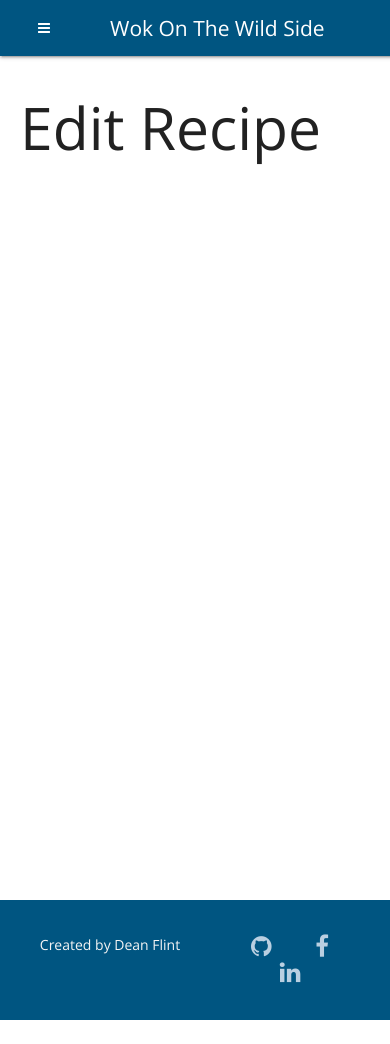
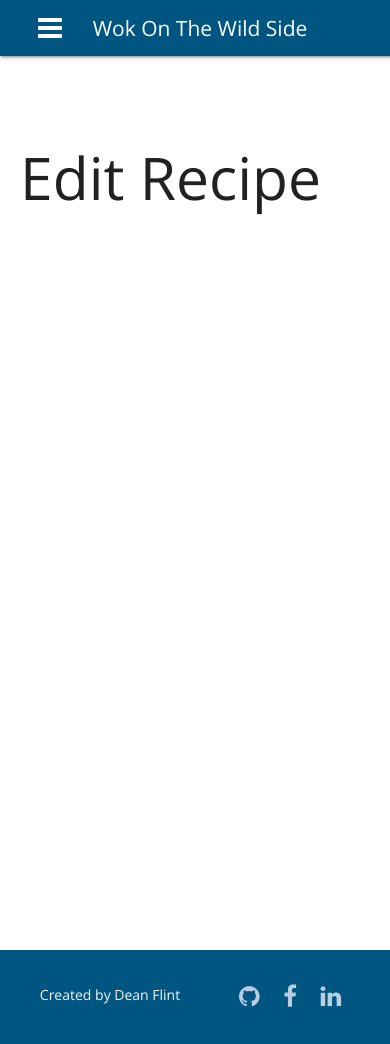
Before and after one commit to Code-Institute-Submissions/wok_on_the_wild_side, a Flask app: page /edit_recipe in a window 390 px wide. Before the commit the page ends 1020 px from the top, so only its background shows below. Run offline with Flask 2, Linux system fonts and the light colour scheme; some libraries are stand-ins or nearby versions.

Commit message:
Styles updates: View Recipe

```diff
--- a/static/css/style.css
+++ b/static/css/style.css
@@ -1,11 +1,14 @@
+html {
+  min-width: 400px; }
+
 body {
-  min-width: 400px;
   font-family: 'Open Sans', sans-serif; }
 
 #main-content {
   display: flex;
   min-height: 100vh;
-  flex-direction: column; }
+  flex-direction: column;
+  margin-top: 50px; }
 
 .page-footer {
   flex: 1 0 auto;
@@ -18,7 +21,7 @@
       font-size: 24px;
       color: #B9CFE1; }
       .page-footer #social li .fa:hover {
-        color: #D7EDC1; }
+        color: #fff; }
 
 footer .row {
   margin-bottom: 0;
@@ -27,15 +30,20 @@
 nav {
   background-color: #005581; }
   nav .brand-logo {
-    font-size: 1.5em; }
+    font-size: 1.5em;
+    padding: 0 10px; }
     nav .brand-logo:hover {
-      color: #6EBE3B; }
+      color: #B9CFE1; }
   nav ul a:hover {
-    background-color: #6EBE3B;
-    color: #D7EDC1; }
+    background-color: #B9CFE1;
+    color: #005581; }
+
+.nav-wrapper .sidenav-trigger .fa {
+  font-size: 28px; }
+  .nav-wrapper .sidenav-trigger .fa:hover {
+    color: #B9CFE1; }
 
 .card {
-  background-color: #B9CFE1;
   color: #005581; }
   .card tr:nth-child(1) {
     padding-bottom: 0; }
@@ -58,11 +66,32 @@
   .card .btn {
     background-color: #005581; }
     .card .btn:hover {
-      background-color: #6EBE3B;
-      color: #D7EDC1; }
+      background-color: #B9CFE1;
+      color: #005581; }
+
+.top-content-box {
+  -webkit-box-shadow: 3px 3px 10px 3px #dedbde;
+  -moz-box-shadow: 3px 3px 10px 3px #dedbde;
+  box-shadow: 3px 3px 10px 3px #dedbde; }
+
+.ingredients-list {
+  border-right: 1px solid #dedbde; }
+
+.recipe-stats {
+  margin: 10%; }
+  .recipe-stats tr td {
+    text-align: center;
+    padding: 10px; }
+  .recipe-stats tr td:nth-child(1) {
+    border-right: 1px solid rgba(0, 0, 0, 0.12); }
+  .recipe-stats tr:nth-child(2) {
+    border-bottom: none; }
 
 @media only screen and (max-width: 992px) {
   nav .brand-logo {
-    left: 0;
-    transform: none;
-    padding-left: 25%; } }
+    left: 180px;
+    white-space: nowrap; } }
+
+@media only screen and (max-width: 550px) {
+  .page-footer #social li {
+    margin: 0 10px; } }
--- /dev/null
+++ b/static/scss/helpers/mixins.scss
@@ -0,0 +1,6 @@
+@mixin box-shadow($position_color) {
+
+-webkit-box-shadow: $position_color;
+-moz-box-shadow: $position_color;
+box-shadow: $position_color;
+}
--- a/static/scss/helpers/variables.scss
+++ b/static/scss/helpers/variables.scss
@@ -1,4 +1,8 @@
+
 $dark-blue: #005581;
 $light-blue: #B9CFE1;
+
+$light-grey: #dedbde;
+
 $dark-green: #6EBE3B;
 $light-green: #D7EDC1;
--- a/static/scss/style.scss
+++ b/static/scss/style.scss
@@ -1,14 +1,20 @@
 @import "helpers/variables";
+@import "helpers/mixins";
+
+html{
+  min-width: 400px;
+}
 
 body {
-  min-width: 400px;
   font-family: 'Open Sans', sans-serif;
 }
+
 
 #main-content {
   display: flex;
   min-height: 100vh;
   flex-direction: column;
+  margin-top: 50px;
 }
 
 .page-footer {
@@ -23,7 +29,7 @@
         font-size: 24px;
         color: $light-blue;
       &:hover{
-        color: $light-green;
+        color: #fff;
         }
       }
     }
@@ -43,15 +49,27 @@
   background-color: $dark-blue;
   .brand-logo{
     font-size: 1.5em;
+    padding: 0 10px;
     &:hover {
-      color: $dark-green;
+      color: $light-blue;
       }
     }
   ul {
-    a {
+      a {
       &:hover {
-        background-color: $dark-green;
-        color: $light-green;
+        background-color: $light-blue;
+        color: $dark-blue;
+      }
+    }
+  }
+}
+
+.nav-wrapper {
+  .sidenav-trigger {
+    .fa {
+      font-size: 28px;
+      &:hover{
+        color: $light-blue;
       }
     }
   }
@@ -59,7 +77,6 @@
 
 
 .card{
-  background-color: $light-blue;
   color: $dark-blue;
   tr:nth-child(1){
     padding-bottom: 0;
@@ -89,19 +106,55 @@
   .btn {
     background-color: $dark-blue;
   &:hover {
-    background-color: $dark-green;
-    color: $light-green;
+    background-color: $light-blue;
+    color: $dark-blue;
     }
   }
 }
+
+.top-content-box{
+  @include box-shadow( 3px 3px 10px 3px rgba(222,219,222,1));
+}
+
+.ingredients-list{
+  border-right: 1px solid $light-grey;
+}
+
+.recipe-stats{
+  margin: 10%;
+  tr{
+    td{
+      text-align: center;
+      padding: 10px;
+    }
+    td:nth-child(1){
+      border-right: 1px solid rgba(0, 0, 0, 0.12)
+    }
+  }
+  tr:nth-child(2){
+    border-bottom: none;
+  }
+}
+
+
 
 
 @media only screen and (max-width: 992px){
 nav {
   .brand-logo{
-    left: 0;
-    transform: none;
-    padding-left: 25%;
+    left: 180px;
+    white-space: nowrap;
     }
   }
 }
+
+@media only screen and (max-width: 550px){
+
+.page-footer {
+  #social{
+    li{
+      margin: 0 10px;
+      }
+    }
+  }
+}
```
